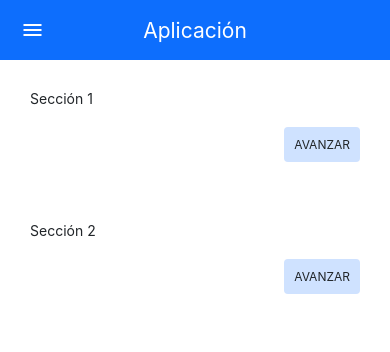
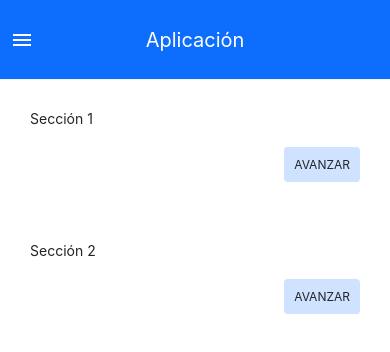
Before and after one commit to suarezsandicamilo/app, a React Native app: screen /Path in a window 390 px wide. Shown: the top 352 px of the page. Built offline with nearby package versions, Linux system fonts and the light colour scheme.

Commit message:
Replace the top app bar component with the RNE header component

```diff
--- a/src/components/top_app_bar.tsx
+++ /dev/null
@@ -1,72 +0,0 @@
-//
-
-import { Appearance, Pressable, StyleSheet, Text, View } from 'react-native';
-
-import { Icon } from '@rneui/base';
-
-// Data
-import colors from './../colors.json';
-
-const scheme = Appearance.getColorScheme();
-
-const styles = StyleSheet.create({
-  container: {
-    backgroundColor: colors[scheme].primary,
-    flexDirection: 'row',
-    height: 60,
-  },
-  iconContainer: {
-    alignItems: 'center',
-    flex: 2,
-    justifyContent: 'center',
-  },
-  titleContainer: {
-    alignItems: 'center',
-    flex: 8,
-    justifyContent: 'center',
-  },
-  title: {
-    color: colors[scheme].white,
-    fontSize: 21,
-  },
-});
-
-type Props = {
-  title: string;
-  leftIcon?: string;
-  leftIconColor?: string;
-  rightIcon?: string;
-  rightIconColor?: string;
-  onLeftIconPress?: () => void;
-  onRightIconPress?: () => void;
-};
-
-const TopAppBar = (props: Props) => {
-  let leftIcon = <></>;
-
-  if (!Object.is(props.leftIcon, null)) {
-    leftIcon = <Icon name={props.leftIcon} color={props.leftIconColor} />;
-  }
-
-  let rightIcon = <></>;
-
-  if (!Object.is(props.rightIcon, null)) {
-    rightIcon = <Icon name={props.rightIcon} color={props.rightIconColor} />;
-  }
-
-  return (
-    <View style={styles.container}>
-      <View style={styles.iconContainer}>
-        <Pressable onPress={props.onLeftIconPress}>{leftIcon}</Pressable>
-      </View>
-      <View style={styles.titleContainer}>
-        <Text style={styles.title}>{props.title}</Text>
-      </View>
-      <View style={styles.iconContainer}>
-        <Pressable onPress={props.onRightIconPress}>{rightIcon}</Pressable>
-      </View>
-    </View>
-  );
-};
-
-export { TopAppBar };
--- a/src/screens/path_screen.tsx
+++ b/src/screens/path_screen.tsx
@@ -6,11 +6,13 @@ import {
   SafeAreaView,
   StatusBar,
   StyleSheet,
+  Text,
+  View,
 } from 'react-native';
 
+import { Header, Icon } from '@rneui/base';
+
 import { SectionType } from '../models/section_type';
-
-import { TopAppBar } from '../components/top_app_bar';
 
 import { SectionCard } from '../components/section_card';
 
@@ -25,21 +27,47 @@ const styles = StyleSheet.create({
     backgroundColor: colors[scheme].body_bg,
     flex: 1,
   },
+  header: {
+    backgroundColor: colors[scheme].primary,
+    height: 80,
+    justifyContent: 'center',
+  },
+  headerIcon: {
+    height: '100%',
+    justifyContent: 'center',
+  },
+  headerText: {
+    color: colors[scheme].white,
+    fontSize: 20,
+  },
 });
 
 const PathScreen = ({ navigation }: any) => {
   const sections = data.sections as SectionType[];
 
+  const headerIcon = (
+    <Icon
+      name="menu"
+      color={colors[scheme].white}
+      style={styles.headerIcon}
+      onPress={() => {
+        navigation.navigate('Home');
+      }}
+    />
+  );
+
+  const headerText = <Text style={styles.headerText}>Aplicación</Text>;
+
   return (
     <SafeAreaView style={styles.container}>
       <StatusBar backgroundColor={colors[scheme].primary} />
-      <TopAppBar
-        title="Aplicación"
-        leftIcon="menu"
-        leftIconColor={colors[scheme].white}
-        onLeftIconPress={() => {
-          navigation.navigate('Home');
+      <Header
+        containerStyle={styles.header}
+        statusBarProps={{
+          backgroundColor: colors[scheme].primary,
         }}
+        leftComponent={headerIcon}
+        centerComponent={headerText}
       />
       <FlatList
         data={sections}
```
